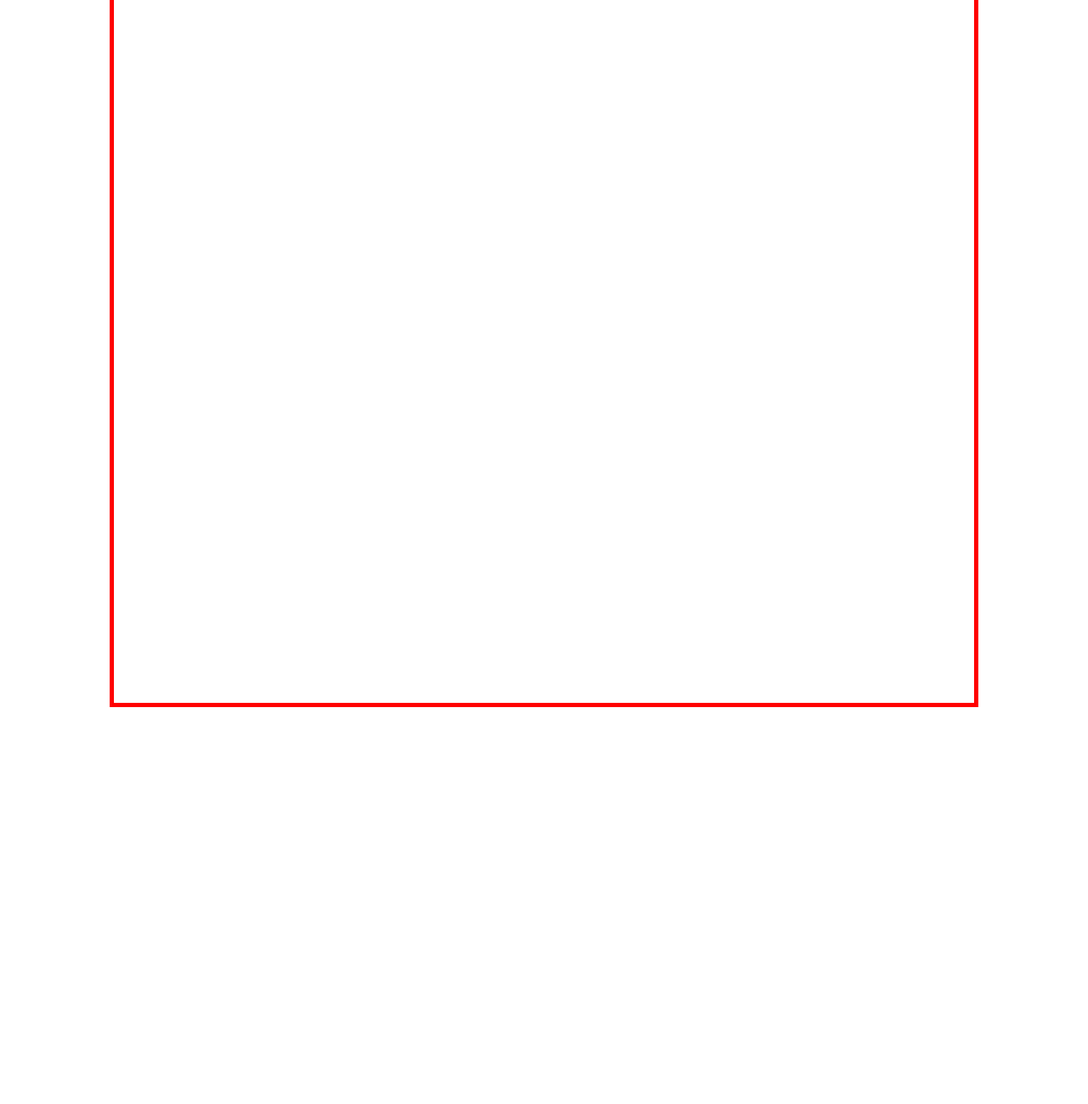
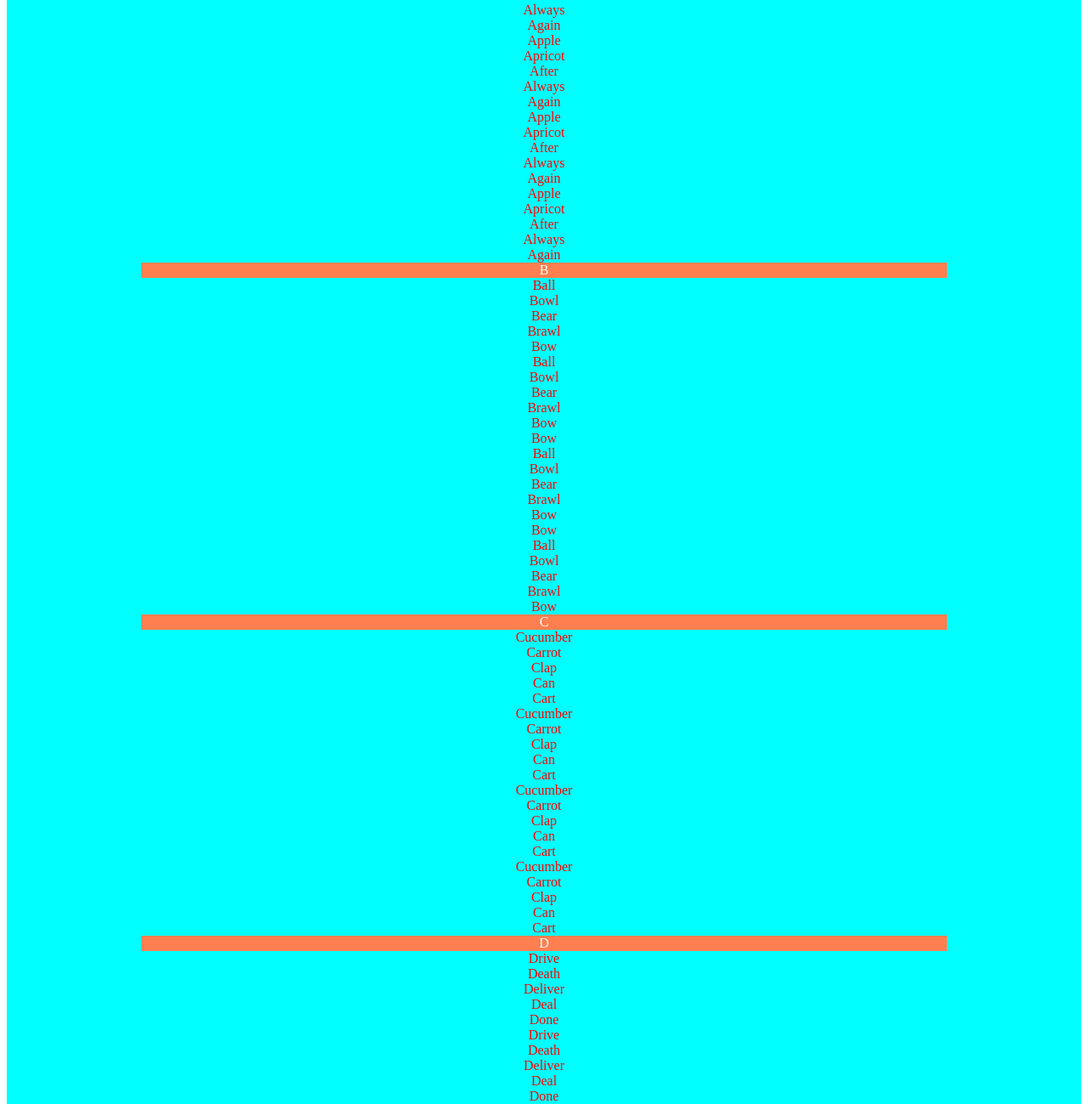
Before and after one commit to Snoopytoop/CSS-Positioning-Practise, a plain HTML site: page index.html in a window 1280 px wide. Shown: the part 2236-3535 px from the top of the page at 85% size. Before the commit the page ends 3076 px from the top, so only its background shows below. Drawn offline with Linux system fonts and the light colour scheme.

Commit message:
added more sticky positioning practise

```diff
--- a/index.html
+++ b/index.html
@@ -93,13 +93,102 @@
         accusantium, soluta ipsam!
       </div>
     </div>
-    <div class="container-sticky-a">
-        <ul class="ul-sticky">
-
-
-        </ul>
-
-
+    <h1 id="heading">Sticky Positioning in Lists</h1>
+    <div class="list-group">
+        <div class="list-header">A</div>
+        <div>Apple</div>
+        <div>Apricot</div>
+        <div>After</div>
+        <div>Always</div>
+        <div>Again</div>
+        <div>Apple</div>
+        <div>Apricot</div>
+        <div>After</div>
+        <div>Always</div>
+        <div>Again</div>
+        <div>Apple</div>
+        <div>Apricot</div>
+        <div>After</div>
+        <div>Always</div>
+        <div>Again</div>
+        <div>Apple</div>
+        <div>Apricot</div>
+        <div>After</div>
+        <div>Always</div>
+        <div>Again</div>
+    </div>
+    <div class="list-group">
+        <div class="list-header">B</div>
+        <div>Ball</div>
+        <div>Bowl</div>
+        <div>Bear</div>
+        <div>Brawl</div>
+        <div>Bow</div>
+        <div>Ball</div>
+        <div>Bowl</div>
+        <div>Bear</div>
+        <div>Brawl</div>
+        <div>Bow</div>
+        <div>Bow</div>
+        <div>Ball</div>
+        <div>Bowl</div>
+        <div>Bear</div>
+        <div>Brawl</div>
+        <div>Bow</div>
+        <div>Bow</div>
+        <div>Ball</div>
+        <div>Bowl</div>
+        <div>Bear</div>
+        <div>Brawl</div>
+        <div>Bow</div>
+    </div>
+    <div class="list-group">
+        <div class="list-header">C</div>
+        <div>Cucumber</div>
+        <div>Carrot</div>
+        <div>Clap</div>
+        <div>Can</div>
+        <div>Cart</div>
+        <div>Cucumber</div>
+        <div>Carrot</div>
+        <div>Clap</div>
+        <div>Can</div>
+        <div>Cart</div>
+        <div>Cucumber</div>
+        <div>Carrot</div>
+        <div>Clap</div>
+        <div>Can</div>
+        <div>Cart</div>
+        <div>Cucumber</div>
+        <div>Carrot</div>
+        <div>Clap</div>
+        <div>Can</div>
+        <div>Cart</div>
+    </div>
+    <div class="list-group">
+        <div class="list-header">D</div>
+        <div>Drive</div>
+        <div>Death</div>
+        <div>Deliver</div>
+        <div>Deal</div>
+        <div>Done</div>
+        <div>Drive</div>
+        <div>Death</div>
+        <div>Deliver</div>
+        <div>Deal</div>
+        <div>Done</div>
+        <div>Drive</div>
+        <div>Death</div>
+        <div>Deliver</div>
+        <div>Deal</div>
+        <div>Done</div>
+        <div>Drive</div>
+        <div>Death</div>
+        <div>Deliver</div>
+        <div>Deal</div>
+        <div>Done</div>
+    </div>
+    <div id="space">
     </div>
   </body>
 </html>
--- a/style.css
+++ b/style.css
@@ -134,7 +134,6 @@
   border: 10px solid black;
   margin: auto;
   margin-top: 30px;
-  position: relative;
 }
 
 .block {
@@ -169,9 +168,26 @@
     font-size: large;
 }
 
-.container-sticky-a {
-    height: 1000px;
-    width: 80%;
-    border: 5px solid red;
-    margin: auto
+.list-group {
+    background-color: aqua;
+    color: red;
+    text-align: center;
 }
+
+.list-header {
+    background-color: coral;
+    color: white;
+    width: 75%;
+    position: sticky;
+    top: 0px;
+    margin: auto;
+}
+
+#space {
+    height: 800px;
+}
+
+#heading {
+    text-align: center;
+    margin-top: 50px;
+}
```
